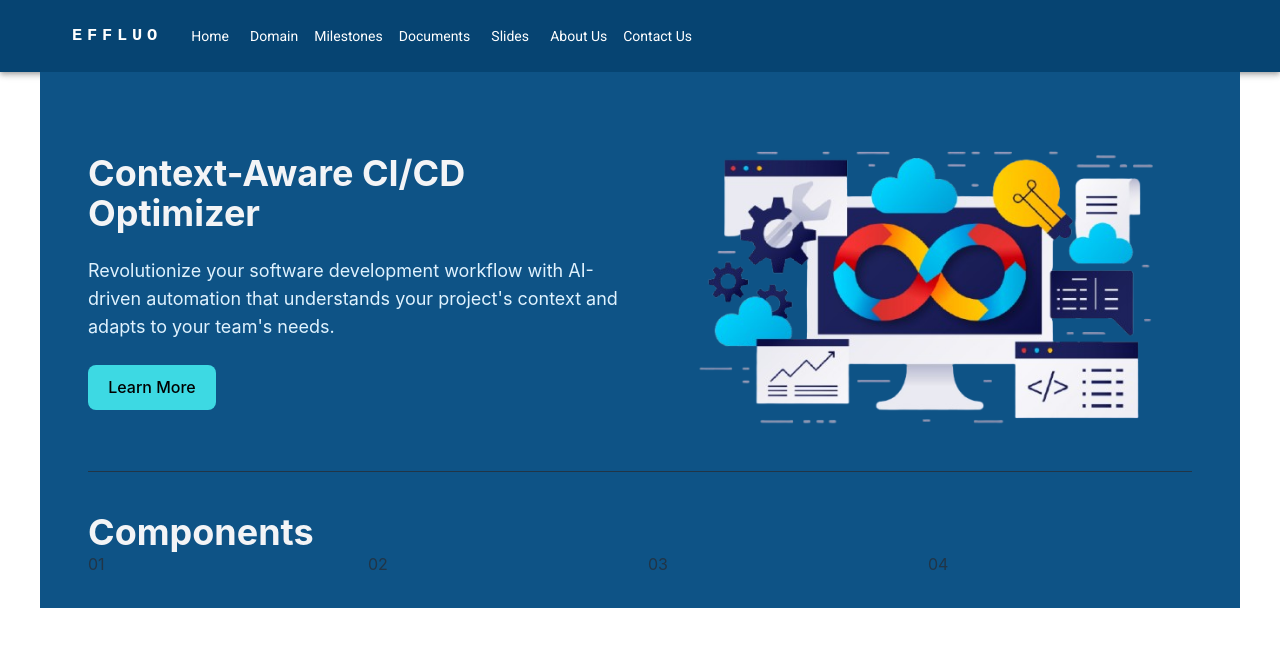
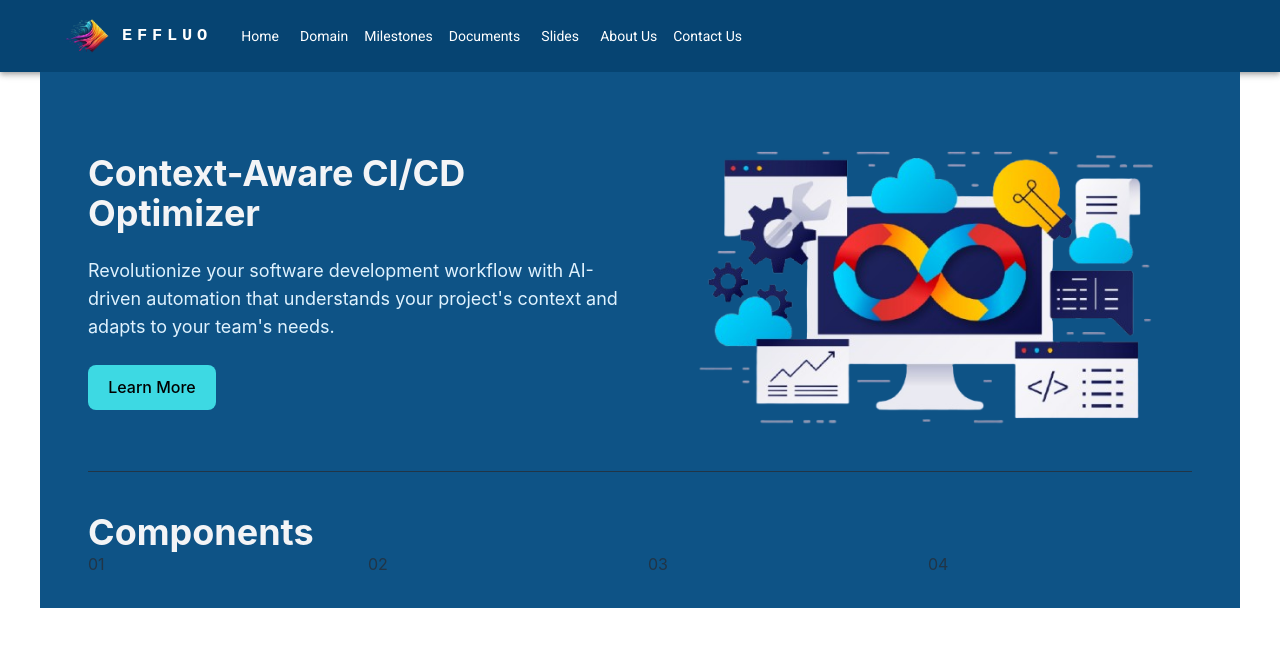
Before and after one commit to Effluo-system/Effluo-project-website, a React (Vite) app: page / in a window 1280 px wide. Shown: the top 646 px of the page. Built offline with nearby package versions, Linux system fonts and the light colour scheme.

Commit message:
feat: logo

```diff
--- a/src/components/NavBar/Navbar.tsx
+++ b/src/components/NavBar/Navbar.tsx
@@ -1,4 +1,3 @@
-import * as React from 'react';
 import AppBar from '@mui/material/AppBar';
 import Box from '@mui/material/Box';
 import Toolbar from '@mui/material/Toolbar';
@@ -11,6 +10,8 @@ import Button from '@mui/material/Button';
 import MenuItem from '@mui/material/MenuItem';
 import { useNavigate } from 'react-router-dom';
 import { ROOT, ABOUT_US, CONTACT_US } from '../../routes/routes.json';
+import logo from '../../assets/Effluo-logo.png';
+import { useState } from 'react';
 
 const pages = [
   'Home',
@@ -24,9 +25,7 @@ const pages = [
 
 function ResponsiveAppBar() {
   const navigate = useNavigate();
-  const [anchorElNav, setAnchorElNav] = React.useState<null | HTMLElement>(
-    null
-  );
+  const [anchorElNav, setAnchorElNav] = useState<null | HTMLElement>(null);
 
   const handleOpenNavMenu = (event: React.MouseEvent<HTMLElement>) => {
     setAnchorElNav(event.currentTarget);
@@ -37,9 +36,13 @@ function ResponsiveAppBar() {
   };
 
   return (
-    <AppBar position="static" sx={{ width: '100%',backgroundColor: '#064472' }}>
+    <AppBar
+      position="static"
+      sx={{ width: '100%', backgroundColor: '#064472' }}
+    >
       <Container>
         <Toolbar disableGutters>
+          <img src={logo} alt="logo" width={50} />
           <Typography
             variant="h3"
             noWrap
```
Also changed, not shown: src/assets/Effluo-logo.png (added).
